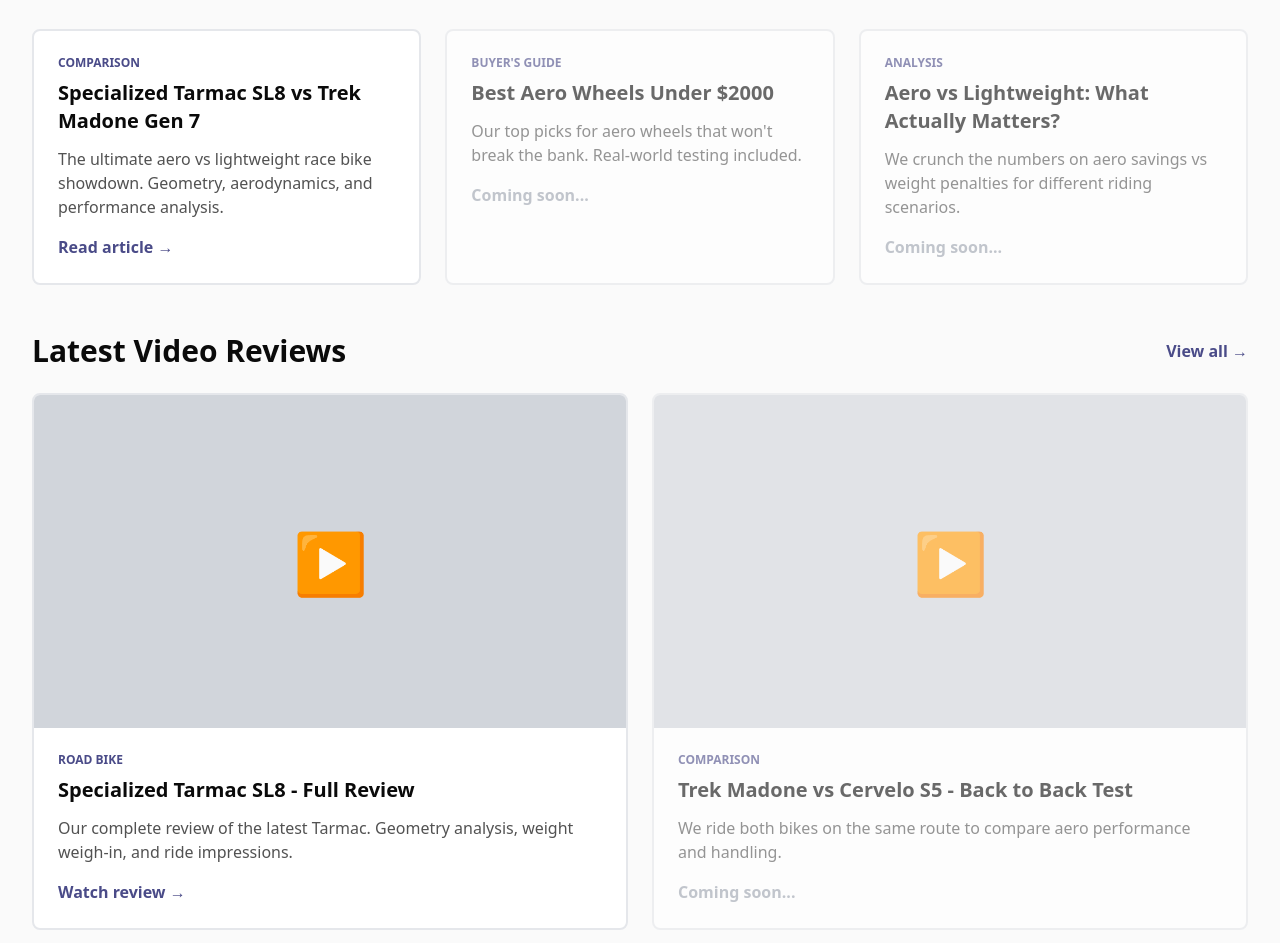
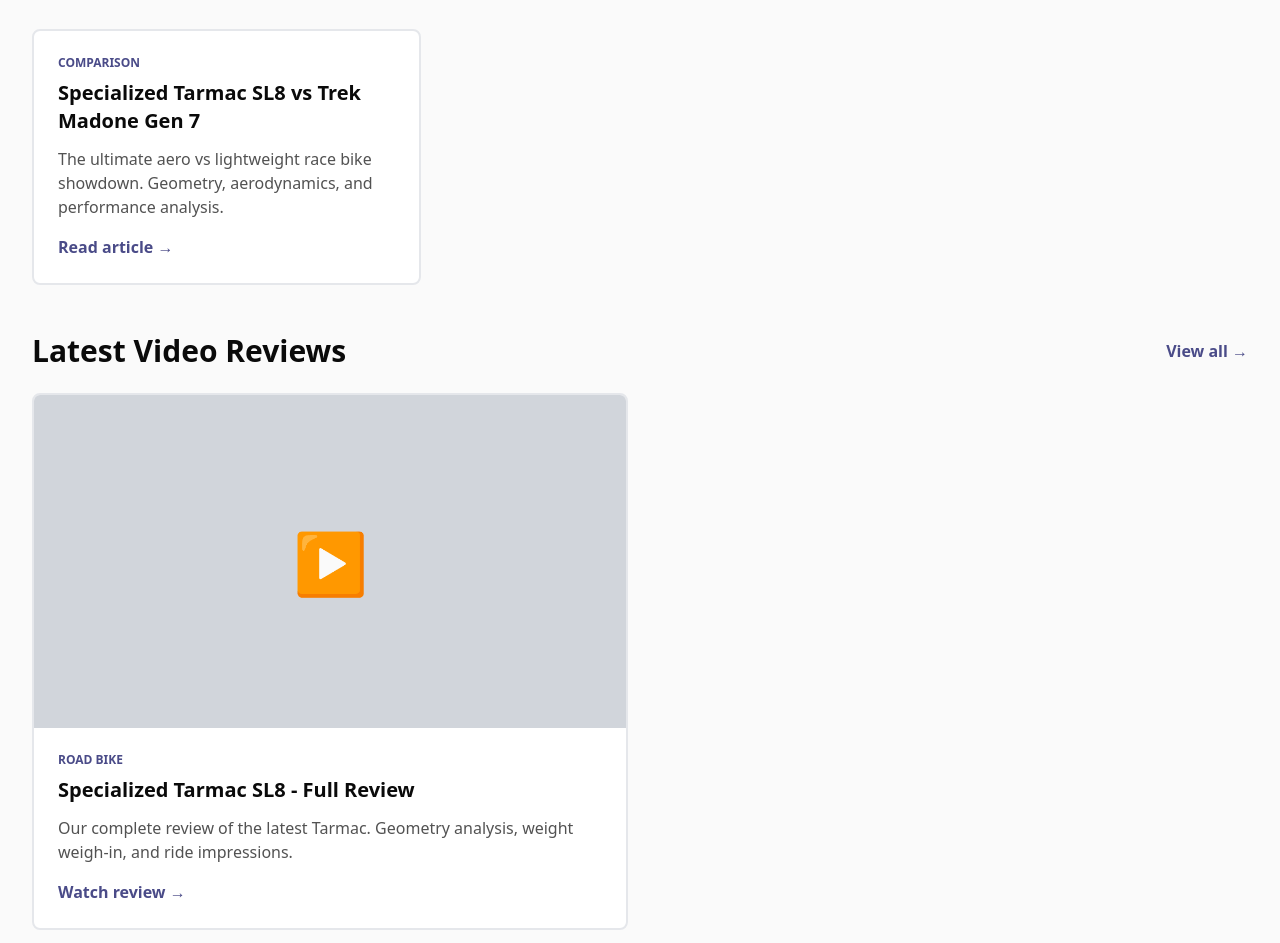
Before and after one commit to maccavamzoo/bikotic-genesis, a Next.js app: page / in a window 1280 px wide. Shown: the part 889-1832 px from the top of the page. Built offline with nearby package versions, Linux system fonts and the light colour scheme.

Commit message:
Update page.tsx

```diff
--- a/app/page.tsx
+++ b/app/page.tsx
@@ -22,14 +22,11 @@ export default function Home() {
             <h2 className="text-2xl md:text-3xl text-[#0a0a0a] font-bold">
               Cycling Calculators & Tools
             </h2>
-            <a href="/tools" className="text-bikotic-blue font-semibold hover:underline">
-              View all →
-            </a>
           </div>
 
           <div className="grid grid-cols-1 md:grid-cols-3 gap-6">
             {/* Tool Card 1 */}
-            <article className="bg-white border-2 border-gray-200 rounded-lg p-6 hover:border-bikotic-blue hover:shadow-lg transition-all">
+            <a href="/tools/gear-calculator" className="bg-white border-2 border-gray-200 rounded-lg p-6 hover:border-bikotic-blue hover:shadow-lg transition-all block">
               <div className="w-12 h-12 bg-bikotic-blue rounded-lg flex items-center justify-center mb-4">
                 <span className="text-white text-2xl font-bold">⚙️</span>
               </div>
@@ -39,13 +36,13 @@ export default function Home() {
               <p className="text-[#525252] mb-4">
                 Calculate optimal gear ratios for climbing, sprinting, and time trials.
               </p>
-              <a href="/tools/gear-calculator" className="text-bikotic-blue font-semibold hover:underline">
+              <span className="text-bikotic-blue font-semibold hover:underline">
                 Use tool →
-              </a>
-            </article>
+              </span>
+            </a>
 
             {/* Tool Card 2 */}
-            <article className="bg-white border-2 border-gray-200 rounded-lg p-6 hover:border-bikotic-blue hover:shadow-lg transition-all">
+            <a href="/tools/tire-pressure" className="bg-white border-2 border-gray-200 rounded-lg p-6 hover:border-bikotic-blue hover:shadow-lg transition-all block">
               <div className="w-12 h-12 bg-bikotic-blue rounded-lg flex items-center justify-center mb-4">
                 <span className="text-white text-2xl font-bold">💨</span>
               </div>
@@ -55,13 +52,13 @@ export default function Home() {
               <p className="text-[#525252] mb-4">
                 Find your optimal tire pressure based on weight, tire size, and conditions.
               </p>
-              <a href="/tools/tire-pressure" className="text-bikotic-blue font-semibold hover:underline">
+              <span className="text-bikotic-blue font-semibold hover:underline">
                 Use tool →
-              </a>
-            </article>
+              </span>
+            </a>
 
             {/* Tool Card 3 */}
-            <article className="bg-white border-2 border-gray-200 rounded-lg p-6 hover:border-bikotic-blue hover:shadow-lg transition-all">
+            <a href="/tools/ftp-calculator" className="bg-white border-2 border-gray-200 rounded-lg p-6 hover:border-bikotic-blue hover:shadow-lg transition-all block">
               <div className="w-12 h-12 bg-bikotic-blue rounded-lg flex items-center justify-center mb-4">
                 <span className="text-white text-2xl font-bold">📊</span>
               </div>
@@ -71,10 +68,10 @@ export default function Home() {
               <p className="text-[#525252] mb-4">
                 Estimate your Functional Threshold Power and training zones.
               </p>
-              <a href="/tools/ftp-calculator" className="text-bikotic-blue font-semibold hover:underline">
+              <span className="text-bikotic-blue font-semibold hover:underline">
                 Use tool →
-              </a>
-            </article>
+              </span>
+            </a>
           </div>
         </section>
 
@@ -90,8 +87,8 @@ export default function Home() {
           </div>
 
           <div className="grid grid-cols-1 md:grid-cols-2 lg:grid-cols-3 gap-6">
-            {/* Article Card 1 - REAL */}
-            <article className="bg-white border-2 border-gray-200 rounded-lg p-6 hover:border-bikotic-blue hover:shadow-lg transition-all">
+            {/* Article Card 1 */}
+            <a href="/articles/test-article" className="bg-white border-2 border-gray-200 rounded-lg p-6 hover:border-bikotic-blue hover:shadow-lg transition-all block">
               <div className="text-xs text-bikotic-blue font-bold mb-2">COMPARISON</div>
               <h3 className="text-xl font-bold mb-3 text-[#0a0a0a]">
                 Specialized Tarmac SL8 vs Trek Madone Gen 7
@@ -99,34 +96,10 @@ export default function Home() {
               <p className="text-[#525252] mb-4">
                 The ultimate aero vs lightweight race bike showdown. Geometry, aerodynamics, and performance analysis.
               </p>
-              <a href="/articles/test-article" className="text-bikotic-blue font-semibold hover:underline">
+              <span className="text-bikotic-blue font-semibold hover:underline">
                 Read article →
-              </a>
-            </article>
-
-            {/* Article Card 2 - PLACEHOLDER */}
-            <article className="bg-white border-2 border-gray-200 rounded-lg p-6 hover:border-bikotic-blue hover:shadow-lg transition-all opacity-60">
-              <div className="text-xs text-bikotic-blue font-bold mb-2">BUYER'S GUIDE</div>
-              <h3 className="text-xl font-bold mb-3 text-[#0a0a0a]">
-                Best Aero Wheels Under $2000
-              </h3>
-              <p className="text-[#525252] mb-4">
-                Our top picks for aero wheels that won't break the bank. Real-world testing included.
-              </p>
-              <span className="text-gray-400 font-semibold">Coming soon...</span>
-            </article>
-
-            {/* Article Card 3 - PLACEHOLDER */}
-            <article className="bg-white border-2 border-gray-200 rounded-lg p-6 hover:border-bikotic-blue hover:shadow-lg transition-all opacity-60">
-              <div className="text-xs text-bikotic-blue font-bold mb-2">ANALYSIS</div>
-              <h3 className="text-xl font-bold mb-3 text-[#0a0a0a]">
-                Aero vs Lightweight: What Actually Matters?
-              </h3>
-              <p className="text-[#525252] mb-4">
-                We crunch the numbers on aero savings vs weight penalties for different riding scenarios.
-              </p>
-              <span className="text-gray-400 font-semibold">Coming soon...</span>
-            </article>
+              </span>
+            </a>
           </div>
         </section>
 
@@ -142,8 +115,8 @@ export default function Home() {
           </div>
 
           <div className="grid grid-cols-1 md:grid-cols-2 gap-6">
-            {/* Video Card 1 - REAL */}
-            <article className="bg-white border-2 border-gray-200 rounded-lg overflow-hidden hover:border-bikotic-blue hover:shadow-lg transition-all">
+            {/* Video Card 1 */}
+            <a href="/reviews/tarmac-sl8" className="bg-white border-2 border-gray-200 rounded-lg overflow-hidden hover:border-bikotic-blue hover:shadow-lg transition-all block">
               <div className="aspect-video bg-gray-300 flex items-center justify-center">
                 <span className="text-6xl">▶️</span>
               </div>
@@ -155,28 +128,11 @@ export default function Home() {
                 <p className="text-[#525252] mb-4">
                   Our complete review of the latest Tarmac. Geometry analysis, weight weigh-in, and ride impressions.
                 </p>
-                <a href="/reviews/tarmac-sl8" className="text-bikotic-blue font-semibold hover:underline">
+                <span className="text-bikotic-blue font-semibold hover:underline">
                   Watch review →
-                </a>
+                </span>
               </div>
-            </article>
-
-            {/* Video Card 2 - PLACEHOLDER */}
-            <article className="bg-white border-2 border-gray-200 rounded-lg overflow-hidden hover:border-bikotic-blue hover:shadow-lg transition-all opacity-60">
-              <div className="aspect-video bg-gray-300 flex items-center justify-center">
-                <span className="text-6xl">▶️</span>
-              </div>
-              <div className="p-6">
-                <div className="text-xs text-bikotic-blue font-bold mb-2">COMPARISON</div>
-                <h3 className="text-xl font-bold mb-3 text-[#0a0a0a]">
-                  Trek Madone vs Cervelo S5 - Back to Back Test
-                </h3>
-                <p className="text-[#525252] mb-4">
-                  We ride both bikes on the same route to compare aero performance and handling.
-                </p>
-                <span className="text-gray-400 font-semibold">Coming soon...</span>
-              </div>
-            </article>
+            </a>
           </div>
         </section>
 
```
